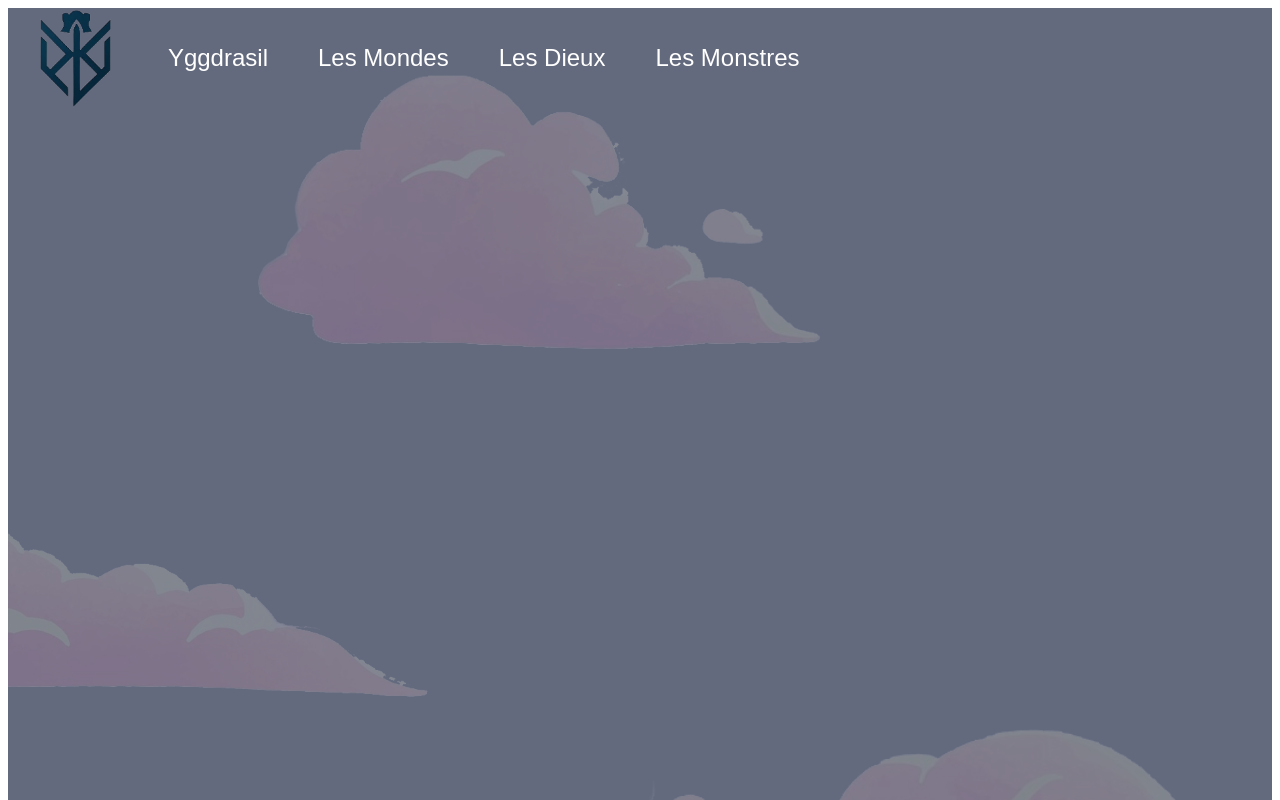
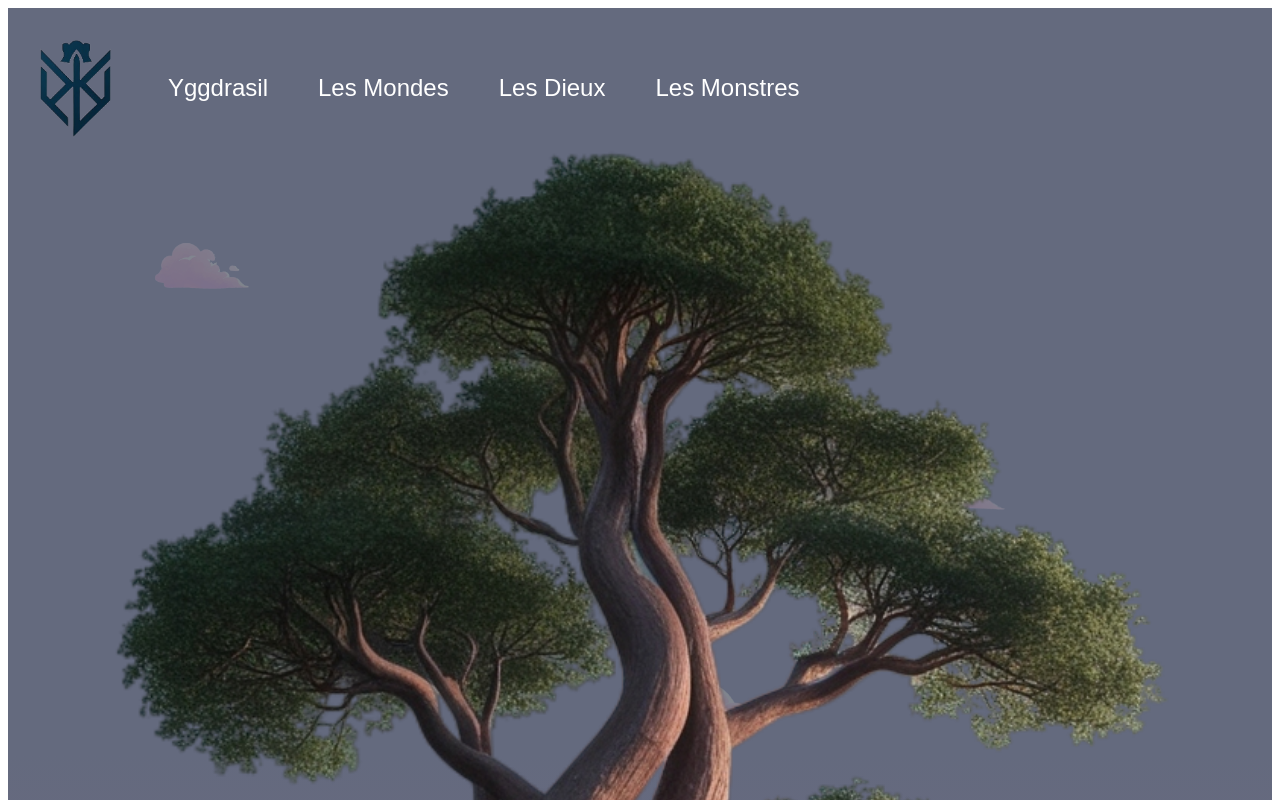
Before and after one commit to canardwc47/Yggdrasil, a React (Create React App) app: page / in a window 1280 px wide. Shown: the top 800 px of the page. Built offline with nearby package versions, Linux system fonts and the light colour scheme; data requests are answered from the project's data file; a web font is replaced by a local one.

Commit message:
maj header

```diff
--- a/src/components/Header/Header.jsx
+++ b/src/components/Header/Header.jsx
@@ -4,9 +4,11 @@ import { Link } from 'react-router-dom';
 import styles from '../Header/style.module.css';
 import logo from '../../assets-img/logo.png'; // Assure-toi que le chemin est correct
 
-const Header = () => {
+const Header = ({ position }) => {
+  const headerClass = position === 'absolute' ? styles.headerAbsolute : styles.headerRelative;
+
   return (
-    <header className={styles.header}>
+    <header className={headerClass}>
       <div className={styles.logo}>
         <img src={logo} alt="Logo" />
       </div>
--- a/src/components/Header/style.module.css
+++ b/src/components/Header/style.module.css
@@ -1,6 +1,7 @@
-/* src/components/Header/Header.module.css */
-.header {
-  position: absolute; /* Change de absolute à fixed pour que le header reste en haut lors du défilement */
+/* src/components/Header/style.module.css */
+
+.headerRelative {
+  position: relative;
   width: 100%;
   display: flex;
   align-items: center;
@@ -8,7 +9,24 @@
   z-index: 1000;
   transition: transform 0.3s ease-in-out;
   height: 100px;
+  margin-top: 30px;
+  /* Autres styles ici */
 }
+
+.headerAbsolute {
+  position: absolute;
+  width: 100%;
+  display: flex;
+  align-items: center;
+  background: rgba(0, 0, 0, 0);
+  z-index: 1000;
+  transition: transform 0.3s ease-in-out;
+  height: 100px;
+  margin-top: 30px;
+  /* Autres styles ici */
+}
+
+
 
 .logo {
   display: flex;
--- a/src/index.js
+++ b/src/index.js
@@ -22,21 +22,29 @@ const BackgroundWrapper = ({ children }) => {
   );
 };
 
+const App = ({ component, headerPosition }) => (
+  <div style={{ position: 'relative', minHeight: '100vh' }}>
+    <Header position={headerPosition} />
+    <div style={{ paddingBottom: '100px', paddingTop: '0px' }}>
+      <BackgroundWrapper>
+        {component}
+      </BackgroundWrapper>
+    </div>
+    <Footer />
+  </div>
+);
+
+export default App;
+
 const Root = () => (
   <Router>
     <div style={{ position: 'relative', minHeight: '100px' }}>
-      <Header />
-      <div style={{ paddingBottom: '100px' }}> {/* Ajoute un padding pour éviter que le contenu cache le footer */}
-        <BackgroundWrapper>
-          <Routes>
-            <Route path="/" element={<Yggdrasil />} />
-            <Route path="/les-mondes" element={<LesMondes />} />
-            <Route path="/les-dieux" element={<LesDieux />} />
-            <Route path="/les-monstres" element={<LesMonstres />} />
-          </Routes>
-        </BackgroundWrapper>
-      </div>
-      <Footer />
+      <Routes>
+        <Route path="/" element={<App component={<Yggdrasil />} headerPosition="absolute" />} />
+        <Route path="/les-mondes" element={<App component={<LesMondes />} headerPosition="relative" />} />
+        <Route path="/les-dieux" element={<App component={<LesDieux />} headerPosition="relative" />} />
+        <Route path="/les-monstres" element={<App component={<LesMonstres />} headerPosition="relative" />} />
+      </Routes>
     </div>
   </Router>
 );
--- a/src/pages/Yggdrasil/style.module.css
+++ b/src/pages/Yggdrasil/style.module.css
@@ -9,11 +9,11 @@
 }
 
 .cloud {
-    position: relative;
-    width: 60%;
+  position: absolute;
+  width: 10%;
   height: auto;
   opacity: 0.2;
-    z-index: 500;
+  z-index: 0; /* Ajustez les z-index pour qu'ils soient inférieurs à ceux du header */
 }
 
 .cloud1 {
@@ -36,11 +36,6 @@
   right: 10%;
 }
 
-  .cloud5 {
-    top: 50%;
-    left: 30%;
-  }
-
 .tree {
   position: relative;
   top: 0;
@@ -48,6 +43,7 @@
   transform: translateX(-50%);
   width: 100%;
   height: auto;
+  z-index: 0; /* Assurez-vous que le z-index est inférieur à celui du header */
 }
 
 .worlds {
```
Also changed, not shown: src/components/FondNuage/FondNuage.jsx (added), src/components/FondNuage/style.module.css (added). Lines whose indentation alone changed are shown as unchanged.
